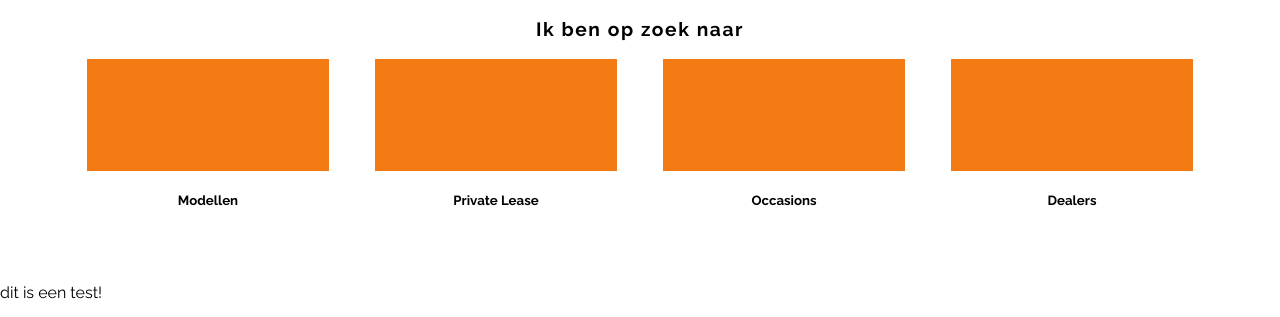
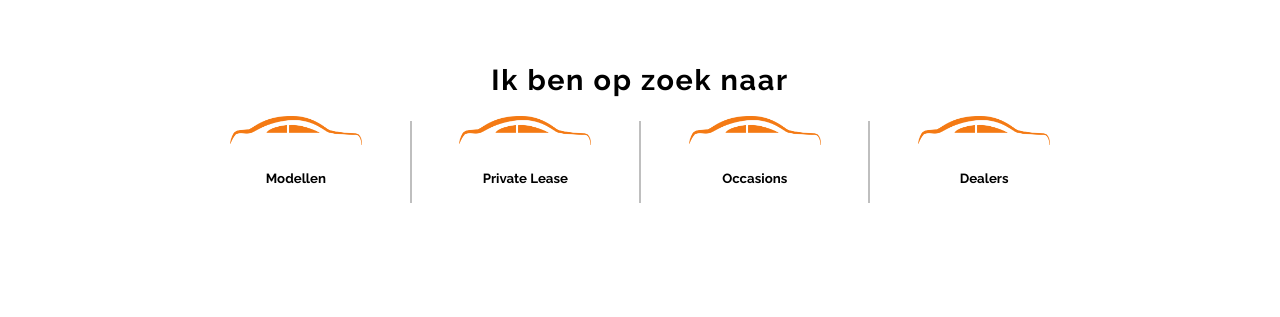
Before and after one commit to Nostramarkus/seat.nl, a PHP site: page / in a window 1280 px wide. Shown: the part 483-800 px from the top of the page. Run offline with PHP 8.4, Linux system fonts and the light colour scheme.

Commit message:
add img, html and css style to section looking for on index.php

```diff
--- a/css/style-desktop-version.css
+++ b/css/style-desktop-version.css
@@ -115,35 +115,52 @@ body {
 /*Looking for style*/
 
 .looking-for-title h3 {
-    font-size: 1.2rem;
+    margin-top: 5%;
+    margin-bottom: 2%;
+    font-size: 1.8rem;
     letter-spacing: 0.1rem;
     text-align: center;
 }
 .looking-for {
-    width: 90%;
-    height: 10rem;
+    width: 70%;
+    height: 5rem;
     margin-top: 1%;
     margin-right: 5%;
     margin-bottom: 5%;
-    margin-left: 5%;
+    margin-left: 15%;
     display: flex;
     flex-direction: row;
     justify-content: space-around;
+    align-items: center;
 }
 
 .looking-for-items {
     width: 21%;
+    align-items: center;
+}
+
+.looking-for-middle-line {
+    border: 0.6px solid grey;
+    height: 100%;
+    opacity: 0.5;
 }
 
 .looking-for-img {
+    width: 70%;
+    height: auto;
+    margin-left: 15%;
+    margin-right: 15%;
+}
+
+.looking-for-img img {
     width: 100%;
-    height: 7rem;
-    background-color: #F47a14;
+    height: auto;
 }
 
 .looking-for-link-title {
     width: 100%;
     text-align: center;
+    height: auto;
 }
 
 /*model-overview.php style*/
@@ -324,13 +341,6 @@ body {
     height: auto;
 }
 
-.test {
-    width: 10%;
-    height: 1rem;
-    border: 1px solid red;
-}
-
-
 .debug {
     border: 2px solid red;
 }
--- a/index.php
+++ b/index.php
@@ -31,32 +31,35 @@
 </div>
 <div class="looking-for">
 <div class="looking-for-items">
-        <div class="looking-for-img">
-            <img src="" alt="">
-        </div>
-        <div class="looking-for-link-title">
-            <h5>Modellen</h5>
-        </div>
+    <div class="looking-for-img">
+        <img src="img/img-landingpage/landingpage-img1.png" alt="Models">
     </div>
-    <div class="looking-for-items">
+    <div class="looking-for-link-title">
+        <h5>Modellen</h5>
+    </div>
+    </div>
+    <div class="looking-for-middle-line"></div>
+    <div class="looking-for-items ">
         <div class="looking-for-img ">
-            <img src="" alt="">
+            <img src="img/img-landingpage/landingpage-img1.png" alt="Models">
         </div>
         <div class="looking-for-link-title">
             <h5>Private Lease</h5>
         </div>
     </div>
+    <div class="looking-for-middle-line"></div>
     <div class="looking-for-items">
         <div class="looking-for-img">
-            <img src="" alt="">
+            <img src="img/img-landingpage/landingpage-img1.png" alt="Models">
         </div>
         <div class="looking-for-link-title">
             <h5>Occasions</h5>
         </div>
     </div>
+    <div class="looking-for-middle-line"></div>
     <div class="looking-for-items">
         <div class="looking-for-img">
-            <img src="" alt="">
+            <img src="img/img-landingpage/landingpage-img1.png" alt="Models">
         </div>
         <div class="looking-for-link-title">
             <h5>Dealers</h5>
@@ -65,5 +68,3 @@
 </div>
 </body>
 </html>
-
-dit is een test!
```
Also changed, not shown: img/img-landingpage/landingpage-img1.png (added).
